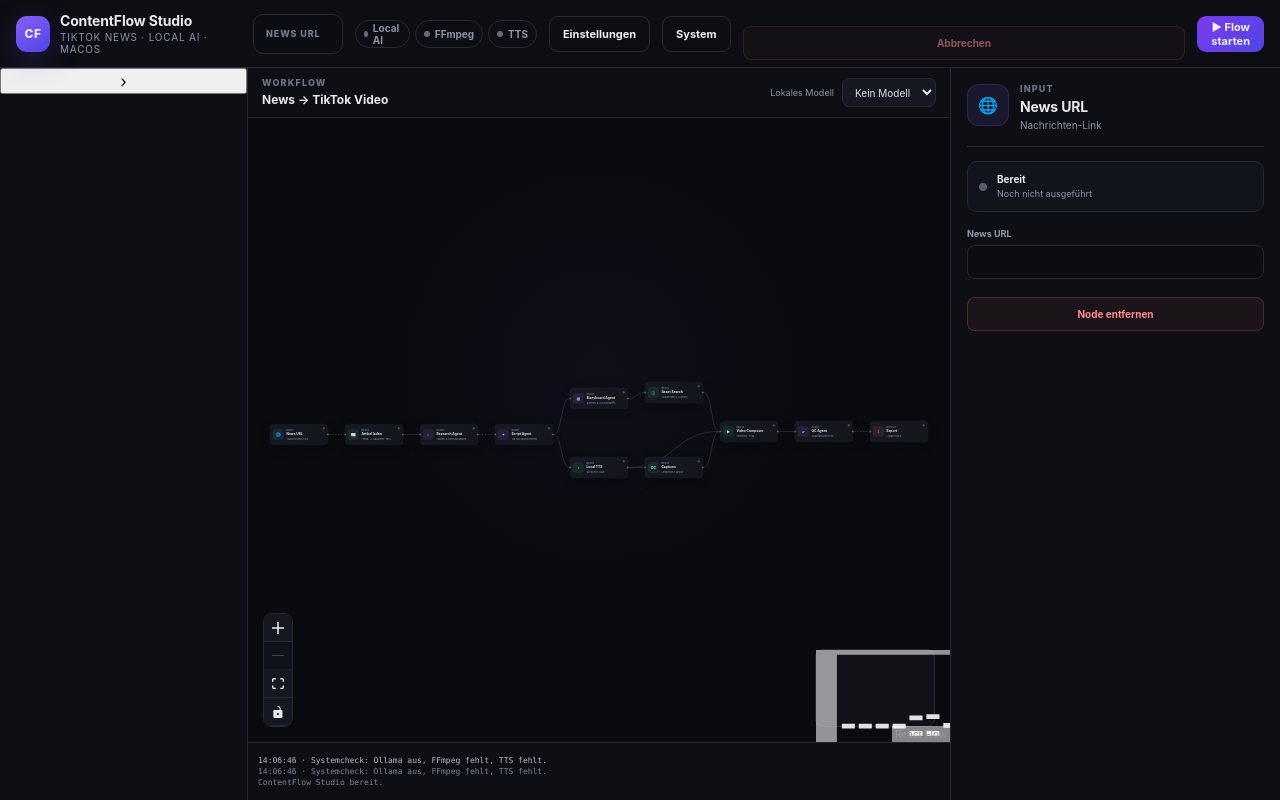
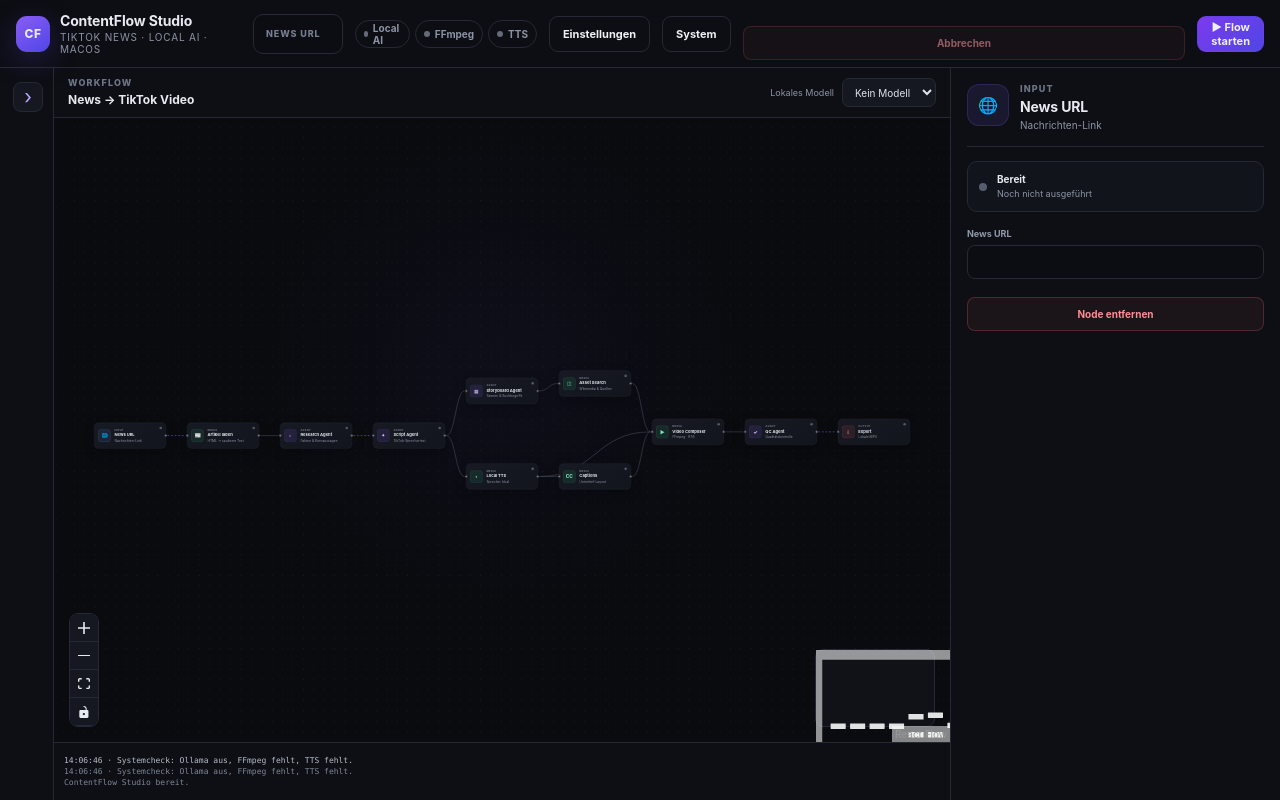
Before and after one commit to xturn2u/make_tt_news, a React (Vite) app: page / in a window 1280 px wide. Built offline with nearby package versions, Linux system fonts and the light colour scheme.

Commit message:
style: add collapsed library and debug controls

```diff
--- a/src/styles.css
+++ b/src/styles.css
@@ -635,3 +635,15 @@
 .settings-status i{grid-row:span 2;width:8px;height:8px;margin-top:3px;border-radius:50%;background:#5b6271}.settings-status i.ready{background:#31d08b;box-shadow:0 0 12px #31d08b66}.settings-status strong{font-size:11px}.settings-status small{color:var(--muted);font-size:9px}
 .settings-search input{width:100%;height:38px;padding:0 12px;border:1px solid var(--line);border-radius:9px;outline:0;color:var(--text);background:#0a0c10;font-size:11px}
 .settings-list{display:grid;gap:8px;margin-top:10px}.model-card,.settings-tool{display:flex;align-items:center;justify-content:space-between;gap:16px;padding:13px;border:1px solid var(--line);border-radius:10px;background:#0d1016}.model-card strong,.settings-tool strong{font-size:12px}.model-card em{margin-left:8px;padding:3px 6px;border-radius:5px;color:#bcaeff;background:#6f52ed22;font-size:8px;font-style:normal}.model-card p,.settings-tool p{margin:5px 0;color:var(--muted);font-size:10px}.model-card small,.settings-tool small{color:#7b8495;font-size:9px}.settings-tool{margin-top:14px}.settings-message{margin-top:12px;padding:10px;border-radius:8px;color:#b9c4ff;background:#5f52df18;font-size:10px}.settings-foot{margin-top:16px;color:#687183;font-size:9px;line-height:1.45}
+
+.studio-shell.library-collapsed{grid-template-columns:54px minmax(0,1fr) 330px}
+.node-library.collapsed{align-items:center;position:relative}
+.node-library.collapsed .library-toggle{margin-top:14px}
+.library-toggle{width:30px;height:30px;margin:10px 10px 0 auto;border:1px solid var(--line);border-radius:8px;color:#b7a9ff;background:#151821;font-size:20px;line-height:1}
+.library-toggle:hover{border-color:var(--line-strong);background:#1b1f2a}
+.top-cancel{border-color:rgba(255,104,117,.3)!important;color:#ff9ba5;background:rgba(255,104,117,.08)!important}
+.debug-setting{align-items:center}
+.debug-actions{display:flex;align-items:center;gap:10px}
+.debug-actions label{display:flex;align-items:center;gap:5px;color:var(--muted);font-size:10px;white-space:nowrap}
+@media (max-width:1180px){.studio-shell.library-collapsed{grid-template-columns:54px minmax(0,1fr) 285px}}
+@media (max-width:900px){.studio-shell.library-collapsed{grid-template-columns:54px minmax(0,1fr)}}
```
